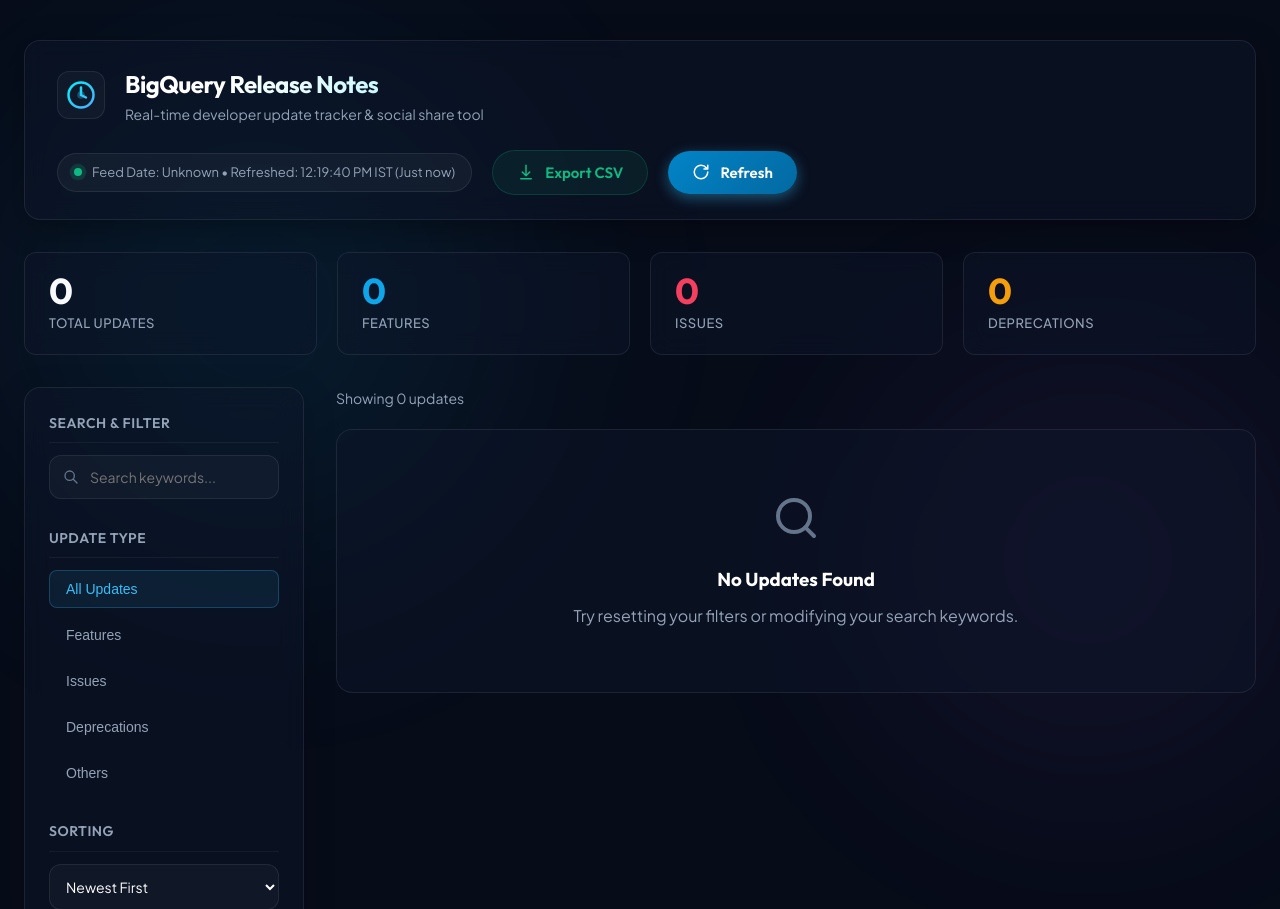
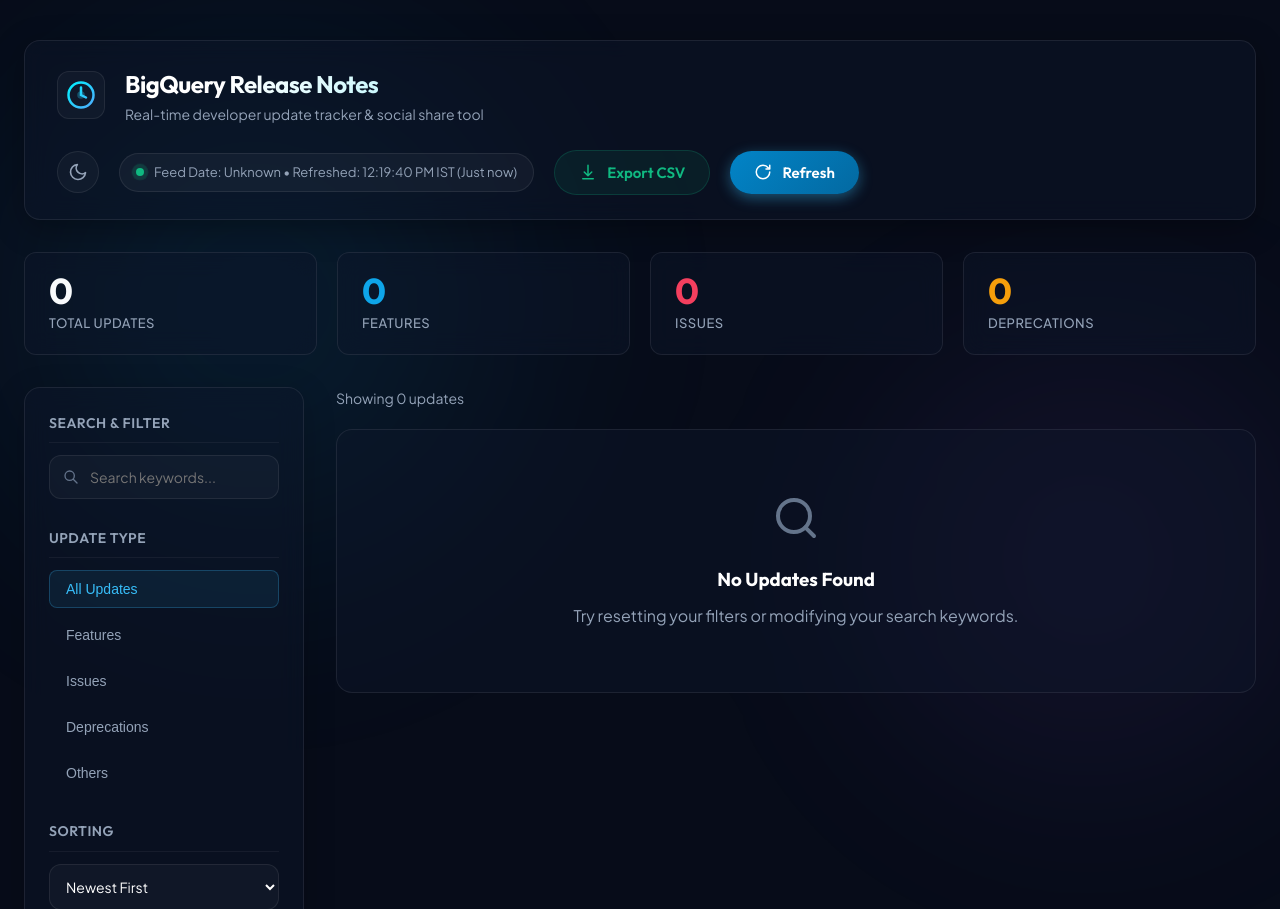
Before and after one commit to harsh-parit/event-talks-app, a Flask app: page / in a window 1280 px wide. Shown: the top 909 px of the page. Run offline with Flask 3, Linux system fonts and the light colour scheme; data that the repository does not hold is empty.

Commit message:
Implement Light/Dark Mode toggle switch with LocalStorage persistence

```diff
--- a/static/css/style.css
+++ b/static/css/style.css
@@ -1090,3 +1090,124 @@ body {
     width: 18px;
     height: 18px;
 }
+
+/* ==========================================
+   LIGHT MODE OVERRIDES
+   ========================================== */
+body.light-theme {
+    --bg-primary: #f8fafc;
+    --bg-secondary: #f1f5f9;
+    --glass-bg: rgba(255, 255, 255, 0.65);
+    --glass-border: rgba(15, 23, 42, 0.08);
+    --glass-border-hover: rgba(15, 23, 42, 0.15);
+    --glass-highlight: rgba(15, 23, 42, 0.02);
+
+    --text-primary: #0f172a;
+    --text-secondary: #475569;
+    --text-muted: #64748b;
+
+    --modal-bg: rgba(255, 255, 255, 0.95);
+    --tweet-preview-bg: rgba(15, 23, 42, 0.03);
+
+    /* Subtle category background tweaks for light mode readability */
+    --color-feature-bg: rgba(14, 165, 233, 0.1);
+    --color-issue-bg: rgba(244, 63, 94, 0.1);
+    --color-deprecation-bg: rgba(245, 158, 11, 0.1);
+    --color-other-bg: rgba(168, 85, 247, 0.1);
+}
+
+/* Override fixed color variables for light mode */
+body.light-theme #search-input,
+body.light-theme .sort-dropdown,
+body.light-theme .sort-dropdown option,
+body.light-theme .tweet-textarea {
+    color: var(--text-primary);
+}
+
+body.light-theme .modal-content {
+    background: var(--modal-bg);
+}
+
+body.light-theme .tweet-card-preview {
+    background: var(--tweet-preview-bg);
+}
+
+body.light-theme .bg-glow-1 {
+    background: radial-gradient(circle, rgba(14, 165, 233, 0.08) 0%, rgba(248, 250, 252, 0) 70%);
+}
+
+body.light-theme .bg-glow-2 {
+    background: radial-gradient(circle, rgba(168, 85, 247, 0.06) 0%, rgba(248, 250, 252, 0) 70%);
+}
+
+body.light-theme .card-content code {
+    background: rgba(15, 23, 42, 0.05);
+    border-color: rgba(15, 23, 42, 0.08);
+}
+
+body.light-theme .card-content strong {
+    color: var(--text-primary);
+}
+
+body.light-theme .brand-text h1 {
+    background: linear-gradient(135deg, #0f172a 30%, #0284c7 100%);
+    -webkit-background-clip: text;
+    -webkit-text-fill-color: transparent;
+}
+
+body.light-theme .stat-card[data-category="all"] .stat-value {
+    color: var(--text-primary);
+}
+
+body.light-theme .filter-chip:hover {
+    background: rgba(15, 23, 42, 0.03);
+}
+
+body.light-theme .card-btn:hover {
+    background: rgba(15, 23, 42, 0.05);
+}
+
+body.light-theme .toast {
+    background: rgba(255, 255, 255, 0.95);
+    color: var(--text-primary);
+}
+
+/* Theme Toggle Button Styling */
+.theme-toggle-btn {
+    background: rgba(255, 255, 255, 0.03);
+    border: 1px solid var(--glass-border);
+    color: var(--text-secondary);
+    width: 42px;
+    height: 42px;
+    border-radius: 50%;
+    cursor: pointer;
+    display: flex;
+    align-items: center;
+    justify-content: center;
+    transition: var(--transition-fast);
+}
+
+.theme-toggle-btn:hover {
+    background: rgba(255, 255, 255, 0.08);
+    color: var(--text-primary);
+    border-color: var(--glass-border-hover);
+    transform: scale(1.05);
+}
+
+body.light-theme .theme-toggle-btn:hover {
+    background: rgba(15, 23, 42, 0.05);
+}
+
+.theme-toggle-btn svg {
+    width: 20px;
+    height: 20px;
+    transition: transform 0.5s ease;
+}
+
+.theme-toggle-btn:active svg {
+    transform: rotate(30deg);
+}
+
+.hidden {
+    display: none !important;
+}
--- a/static/js/main.js
+++ b/static/js/main.js
@@ -14,6 +14,7 @@ let remoteFeedUpdatedString = '';
 // DOM Elements
 const refreshBtn = document.getElementById('refresh-btn');
 const exportBtn = document.getElementById('export-btn');
+const themeToggleBtn = document.getElementById('theme-toggle-btn');
 const lastUpdatedBadge = document.getElementById('last-updated-badge');
 const updatesList = document.getElementById('updates-list');
 const searchInput = document.getElementById('search-input');
@@ -47,6 +48,7 @@ document.addEventListener('DOMContentLoaded', () => {
     fetchReleaseNotes();
     setupEventListeners();
     startAutoSync(); // Begin real-time background synchronization
+    initializeTheme(); // Restore theme from storage
 });
 
 // Setup Event Listeners
@@ -56,6 +58,9 @@ function setupEventListeners() {
 
     // Export CSV Button
     exportBtn.addEventListener('click', exportToCSV);
+
+    // Theme Toggle Button
+    themeToggleBtn.addEventListener('click', toggleTheme);
 
     // Search Input
     searchInput.addEventListener('input', (e) => {
@@ -622,3 +627,35 @@ function exportToCSV() {
         showToast('Failed to export CSV file.', 'error');
     }
 }
+
+// Light/Dark Theme Lifecycle Functions
+function initializeTheme() {
+    const savedTheme = localStorage.getItem('theme') || 'dark';
+    if (savedTheme === 'light') {
+        document.body.classList.add('light-theme');
+        updateThemeIcons(true);
+    } else {
+        document.body.classList.remove('light-theme');
+        updateThemeIcons(false);
+    }
+}
+
+function toggleTheme() {
+    const isLight = document.body.classList.toggle('light-theme');
+    localStorage.setItem('theme', isLight ? 'light' : 'dark');
+    updateThemeIcons(isLight);
+    showToast(`Swapped to ${isLight ? 'Light' : 'Dark'} mode!`, 'success');
+}
+
+function updateThemeIcons(isLight) {
+    const sunIcon = themeToggleBtn.querySelector('.theme-icon-sun');
+    const moonIcon = themeToggleBtn.querySelector('.theme-icon-moon');
+
+    if (isLight) {
+        sunIcon.classList.remove('hidden');
+        moonIcon.classList.add('hidden');
+    } else {
+        sunIcon.classList.add('hidden');
+        moonIcon.classList.remove('hidden');
+    }
+}
--- a/templates/index.html
+++ b/templates/index.html
@@ -41,6 +41,24 @@
             </div>
 
             <div class="header-actions">
+                <button class="theme-toggle-btn" id="theme-toggle-btn" aria-label="Toggle Theme">
+                    <!-- Sun Icon (Light Theme) -->
+                    <svg class="theme-icon-sun hidden" viewBox="0 0 24 24" fill="none" stroke="currentColor" stroke-width="2" stroke-linecap="round" stroke-linejoin="round">
+                        <circle cx="12" cy="12" r="5"></circle>
+                        <line x1="12" y1="1" x2="12" y2="3"></line>
+                        <line x1="12" y1="21" x2="12" y2="23"></line>
+                        <line x1="4.22" y1="4.22" x2="5.64" y2="5.64"></line>
+                        <line x1="18.36" y1="18.36" x2="19.78" y2="19.78"></line>
+                        <line x1="1" y1="12" x2="3" y2="12"></line>
+                        <line x1="21" y1="12" x2="23" y2="12"></line>
+                        <line x1="4.22" y1="19.78" x2="5.64" y2="18.36"></line>
+                        <line x1="18.36" y1="5.64" x2="19.78" y2="4.22"></line>
+                    </svg>
+                    <!-- Moon Icon (Dark Theme) -->
+                    <svg class="theme-icon-moon" viewBox="0 0 24 24" fill="none" stroke="currentColor" stroke-width="2" stroke-linecap="round" stroke-linejoin="round">
+                        <path d="M21 12.79A9 9 0 1 1 11.21 3 7 7 0 0 0 21 12.79z"></path>
+                    </svg>
+                </button>
                 <div class="last-updated-badge" id="last-updated-badge">
                     <span class="pulse-indicator"></span>
                     <span class="text">Checking for updates...</span>
```
